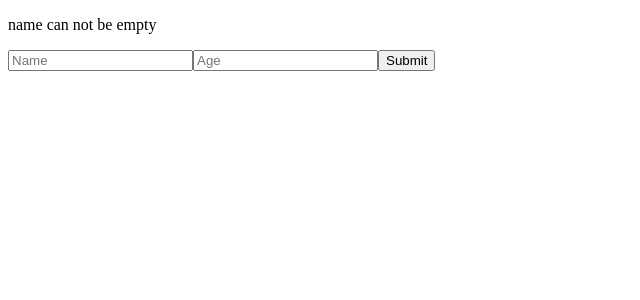
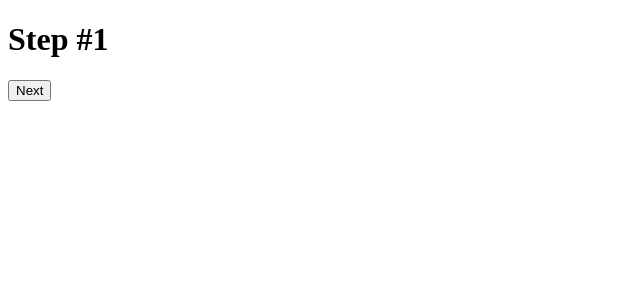
Before and after one commit to yurcik45nova/react_design_patterns, a React (Vite) app: page / in a window 1280 px wide. Shown: the top 300 px of the page, without its empty margins (0-640 px from the left). Built offline with nearby package versions, Linux system fonts and the light colour scheme.

Commit message:
Uncontrolled flows

```diff
--- a/src/patterns/ControlledAndUncontrolledComponents/ContUncontComponentsImplementation.jsx
+++ b/src/patterns/ControlledAndUncontrolledComponents/ContUncontComponentsImplementation.jsx
@@ -1,9 +1,40 @@
-import { ControlledForm } from "./controlled-form"
+import { UncontrolledFlow } from "./uncontrolled-flow";
+
+const StepOne = ({ goNext }) => {
+  return (
+    <>
+      <h1>Step #1</h1>
+      <button onClick={goNext}>Next</button>
+    </>
+  );
+};
+
+const StepTwo = ({ goNext }) => {
+  return (
+    <>
+      <h1>Step #2</h1>
+      <button onClick={goNext}>Next</button>
+    </>
+  );
+};
+
+const StepThree = ({ goNext }) => {
+  return (
+    <>
+      <h1>Step #3</h1>
+      <button onClick={goNext}>Next</button>
+    </>
+  );
+};
 
 export const ContUncontComponentsImplementation = () => {
-    return (
-        <>
-            <ControlledForm />
-        </>
-    )
-}
+  return (
+    <>
+      <UncontrolledFlow>
+        <StepOne />
+        <StepTwo />
+        <StepThree />
+      </UncontrolledFlow>
+    </>
+  );
+};
--- /dev/null
+++ b/src/patterns/ControlledAndUncontrolledComponents/uncontrolled-flow.jsx
@@ -0,0 +1,19 @@
+import React, { useState } from "react"
+
+
+export const UncontrolledFlow = ({ children, onDone }) => {
+  const [data, setData] = useState({})
+  const [currentStepIndex, setCurrentStepIndex] = useState(0)
+
+  const goNext = () => {
+    setCurrentStepIndex(currentStepIndex + 1)
+  }
+
+  const currentChild = React.Children.toArray(children)[currentStepIndex]
+
+  if (React.isValidElement(currentChild)) {
+    return React.cloneElement(currentChild, { goNext })
+  }
+
+  return currentChild
+}
```
